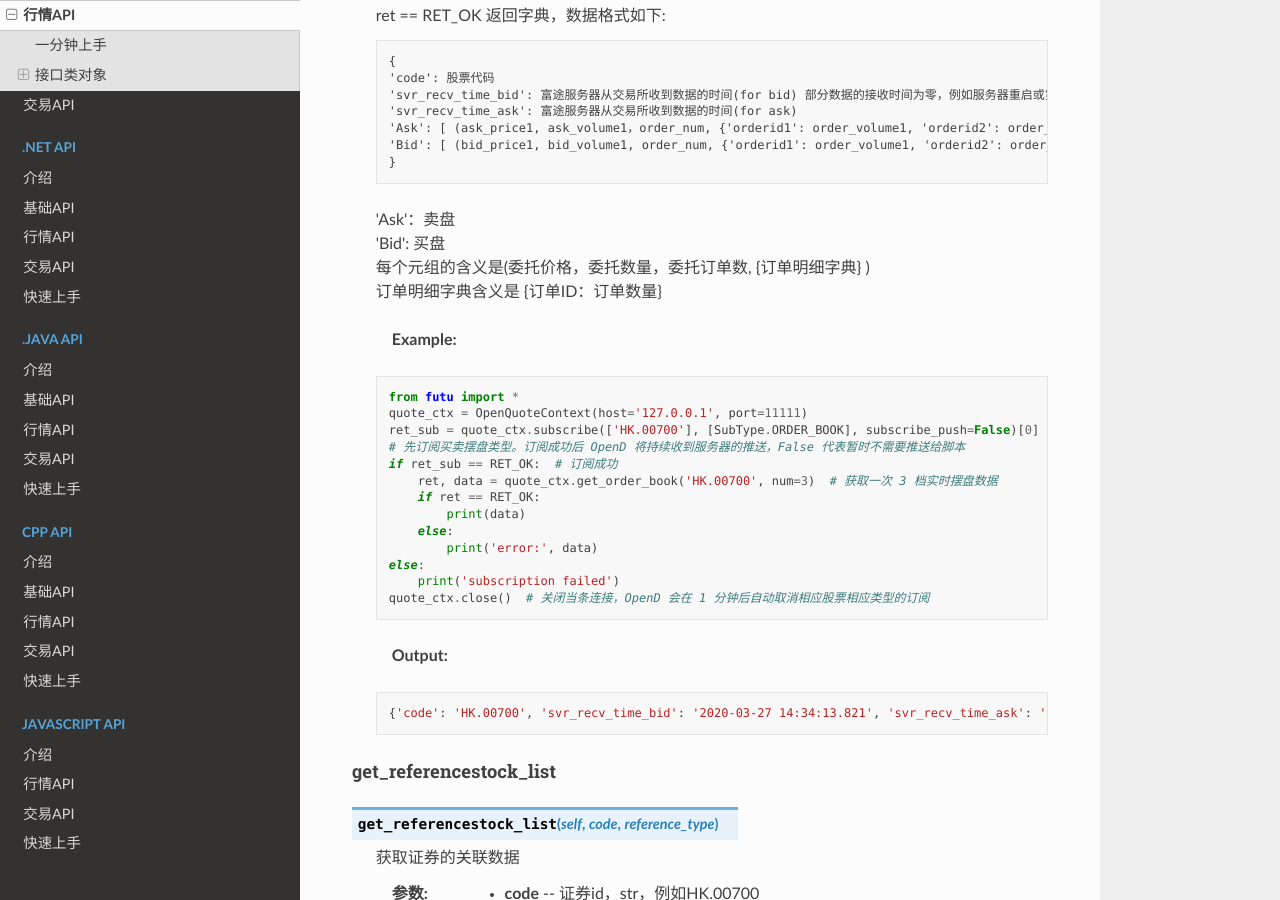
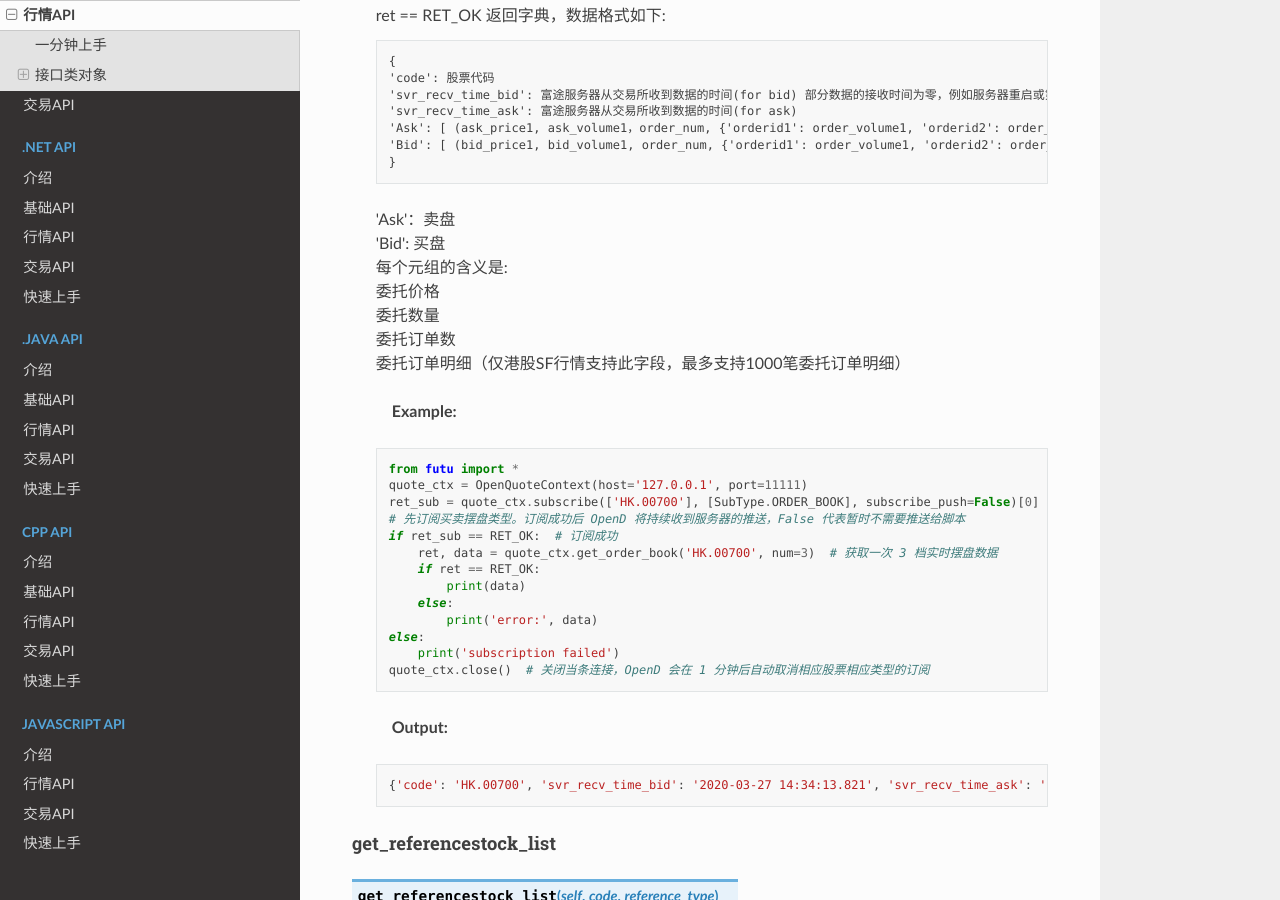
Before and after one commit to FutunnOpen/futu-api-doc, a Sphinx documentation site: the page built from doc_maker/source/api/Quote_API.rst, in a window 1280 px wide and 900 px high, scrolled down 28340 px. Built offline with Sphinx 7.4.7 and the Read the Docs theme 2.0.0, drawn with Linux system fonts in a browser that asks for light colours.

Commit message:
修改说明

```diff
--- a/doc_maker/source/api/Quote_API.rst
+++ b/doc_maker/source/api/Quote_API.rst
@@ -1374,11 +1374,11 @@ get_order_book
 
  | 'Ask'：卖盘
  | 'Bid': 买盘
- | 每个元组的含义是(委托价格，委托数量，委托订单数, {订单明细字典} )
- | 订单明细字典含义是 {订单ID：订单数量}
-
-
-
+ | 每个元组的含义是:
+ | 委托价格
+ | 委托数量
+ | 委托订单数
+ | 委托订单明细（仅港股SF行情支持此字段，最多支持1000笔委托订单明细）
 
  :Example:
 
```
